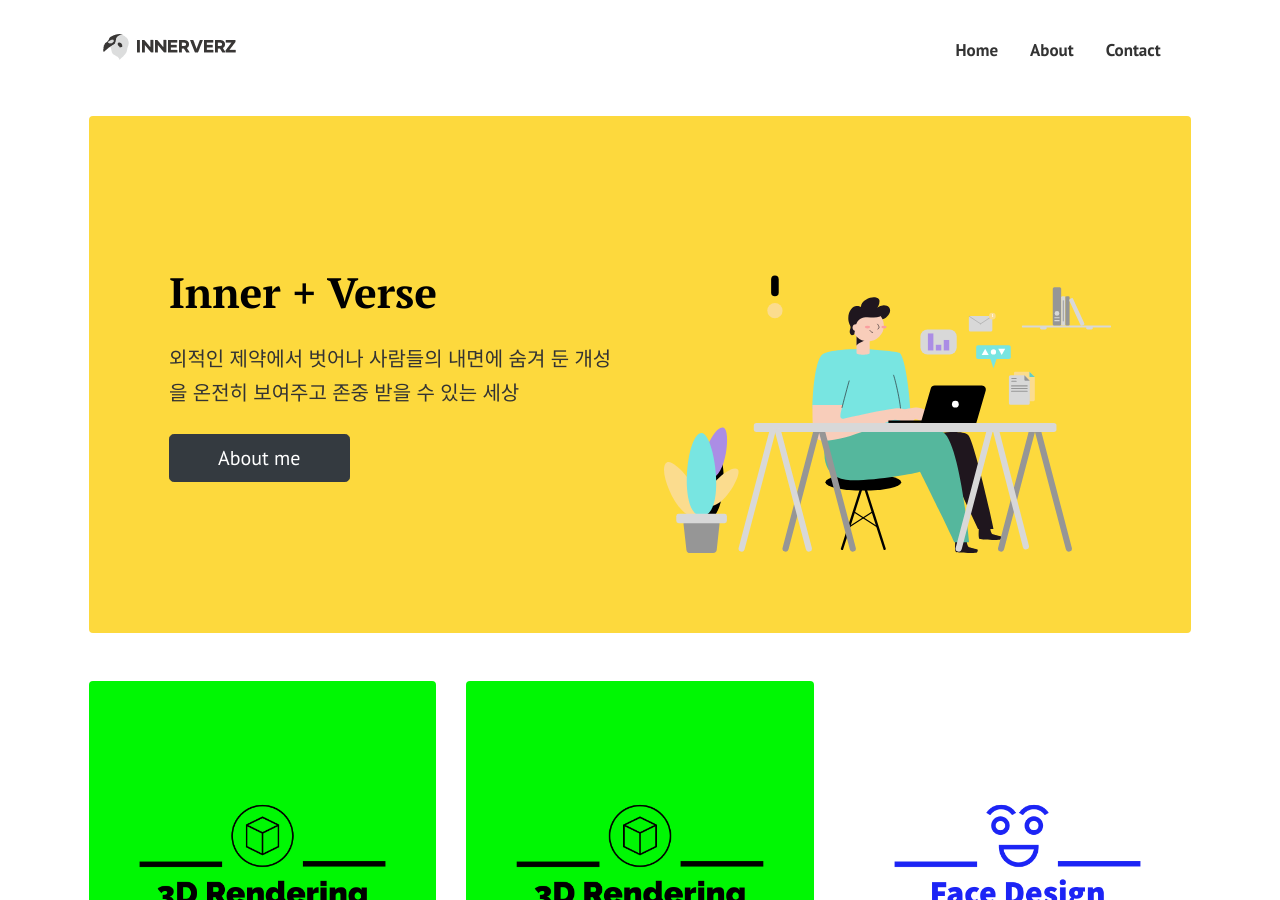
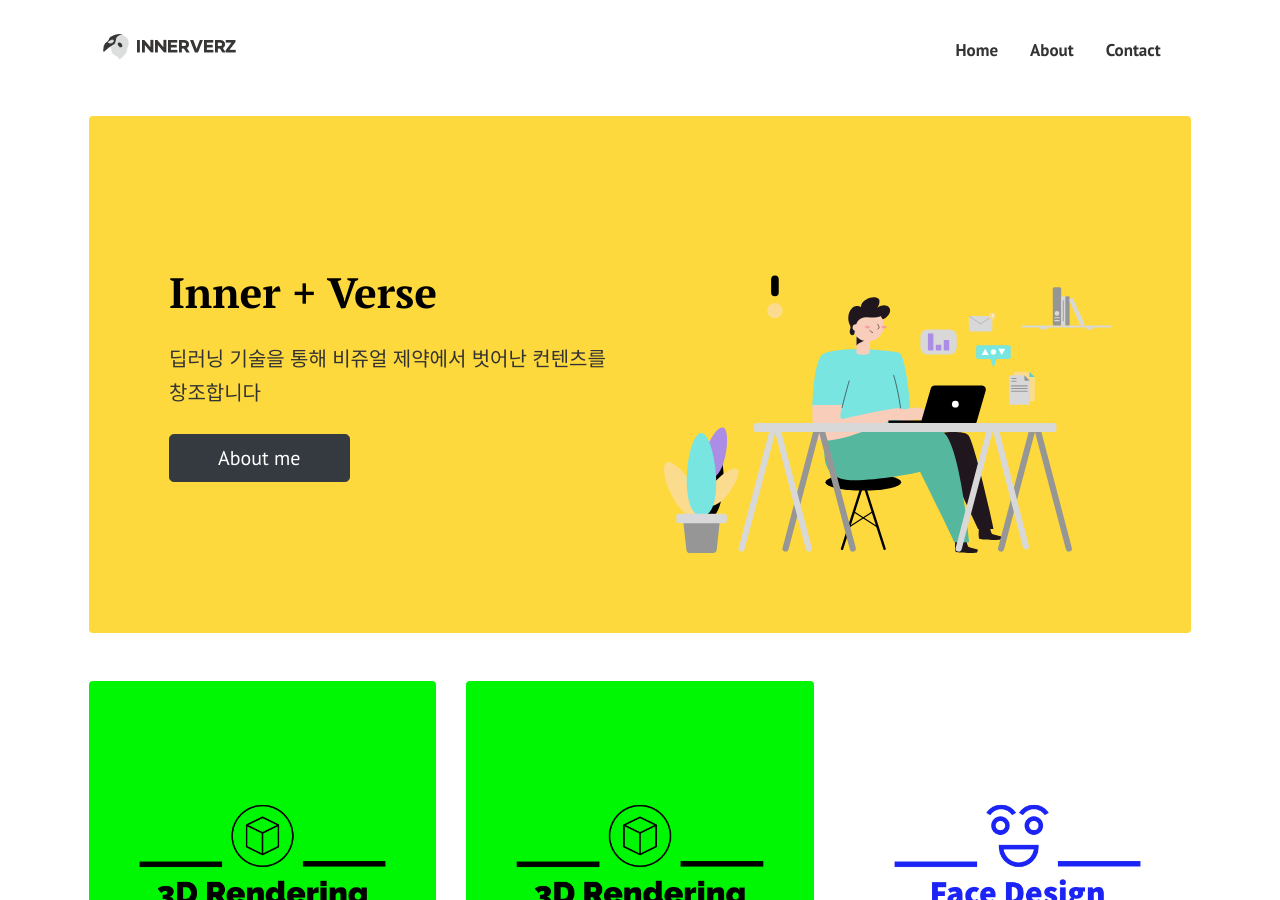
Before and after one commit to Innerverz-AI/Innerverz-AI.github.io, a Jekyll site: the page built from index.html, in a window 1280 px wide and 900 px high. Built offline with Jekyll 4.4.1, drawn with Linux system fonts in a browser that asks for light colours; formulas are drawn with MathJax 3; the list of posts is cut into pages by our own code.

Commit message:
Update index.html

```diff
--- a/index.html
+++ b/index.html
@@ -11,7 +11,7 @@ background: '/img/bg-index.jpg'
   <div class="row align-items-center justify-content-between">
     <div class="col-md-6">
       <h1 class="font-weight-bold mb-4 serif-font">Inner + Verse</h1>
-      <p class="lead mb-4"> 외적인 제약에서 벗어나 사람들의 내면에 숨겨 둔 개성을 온전히 보여주고 존중 받을 수 있는 세상</p>
+      <p class="lead mb-4"> 딥러닝 기술을 통해 비쥬얼 제약에서 벗어난 컨텐츠를 창조합니다</p>
       <a href="{{site.baseurl}}/about" class="btn btn-dark text-white px-5 btn-lg">About me</a>
     </div>
     <div class="col-md-6 text-right pl-0 pl-lg-4">
```
